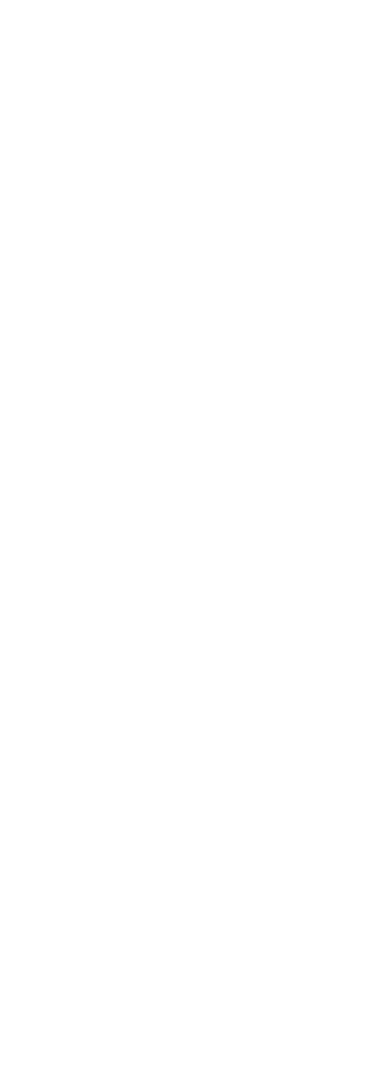
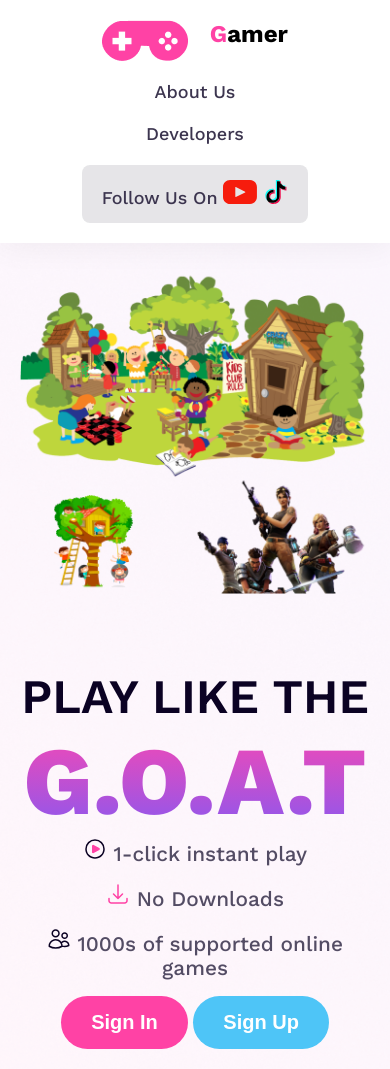
Before and after one commit to hossainAbirr/gamer-zone, a plain HTML site: page index.html in a window 390 px wide. Before the commit the page ends 844 px from the top, so only its background shows below. Drawn offline with nearby package versions, Linux system fonts and the light colour scheme.

Commit message:
banner section done and responsive

```diff
--- a/index.html
+++ b/index.html
@@ -1,15 +1,61 @@
 <!DOCTYPE html>
 <html lang="en">
-<head>
-    <meta charset="UTF-8">
-    <meta name="viewport" content="width=device-width, initial-scale=1.0">
+  <head>
+    <meta charset="UTF-8" />
+    <meta name="viewport" content="width=device-width, initial-scale=1.0" />
     <title>Gamer Zone</title>
-    <link rel="shortcut icon" href="./images/Frame.png" type="image/x-icon">
-    <link rel="stylesheet" href="styles/style.css">
-    <link rel="stylesheet" href="styles/responsive.css">
+    <link rel="shortcut icon" href="./images/Frame.png" type="image/x-icon" />
+    <link rel="stylesheet" href="styles/style.css" />
+    <link rel="stylesheet" href="styles/responsive.css" />
+    <link rel="preconnect" href="https://fonts.googleapis.com" />
+    <link rel="preconnect" href="https://fonts.gstatic.com" crossorigin />
+    <link
+      href="https://fonts.googleapis.com/css2?family=Poppins:wght@400;500;600;700;800;900&family=Work+Sans:wght@400;500;600;700;800;900&display=swap"
+      rel="stylesheet"
+    />
+  </head>
+  <body>
+    <!-- header section start -->
+    <header class="header">
+      <nav>
+        <div class="logo-container">
+          <img src="./images/Frame.png" alt="logo" class="logo" />
+          <h1><span class="highlight-text">G</span>amer</h1>
+        </div>
+        <ul>
+          <li><a href="">About Us</a></li>
+          <li><a href="">Developers</a></li>
+          <li class="link-icon">
+            <a href=""
+              >Follow Us On <img src="./images/Vector.svg" alt="icon" />
+              <img src="./images/tik-tok 1.svg" alt="icon"
+            /></a>
+          </li>
+        </ul>
+      </nav>
+      <div class="banner-container">
+        <div class="banner-content" id="banner-background">
+          <h1 class="banner-title">PLAY LIKE THE</h1>
+          <h1 class="highlight-heading">G.O.A.T</h1>
+          <p class="banner-lowercase"><img src="./images/play.svg" alt=""> 1-Click instant play</p>
+          <p> <img src="./images/download.svg" alt="icon"> No Downloads</p>
+          <p><img src="./images/people.svg" alt="icon"> 1000s of supported online games</p>
+         <button class="btn-primary">Sign In</button>
+         <button class="btn-secondary">Sign Up</button>
+        </div>
+        <div class="banner-content">
+          <img src="./images/Group 18.png" alt="img" class="banner-img" />
+        </div>
+      </div>
+    </header>
+    <!-- header section end -->
 
-</head>
-<body>
+    <!-- main section start  -->
+    <main></main>
+    <!-- main section end  -->
 
-</body>
+    <!-- footer section end  -->
+    <footer></footer>
+    <!-- footer section start  -->
+  </body>
 </html>
--- a/styles/responsive.css
+++ b/styles/responsive.css
@@ -0,0 +1,34 @@
+/* meadia queries for small devices  */
+@media screen and (max-width:576px) {
+    nav, nav ul {
+        flex-direction: column;
+    }
+    nav {
+        height: auto;
+    }
+    .logo-container {
+        margin-bottom: 20px;
+    }
+    nav, .banner-container {
+        padding: 20px;
+    }
+    .banner-container {
+        flex-direction: column-reverse;
+        text-align: center;
+        gap: 70px;
+
+    }
+    .banner-content {
+        width: 100%;
+    }
+
+
+}
+
+/* media querie for medium devices  */
+
+@media screen and (min-width:577px) and (max-width:960px) {
+    .banner-content {
+        width: auto;
+    }
+}
--- a/styles/style.css
+++ b/styles/style.css
@@ -0,0 +1,111 @@
+/* common shared styles  */
+* {
+  padding: 0;
+  margin: 0;
+}
+body {
+  font-family: "Poppins", sans-serif;
+  font-family: "Work Sans", sans-serif;
+}
+.btn-primary {
+  color: #fff;
+  border: none;
+  font-size: 20px;
+  font-weight: 600;
+  padding: 15px 30px;
+  border-radius: 5.9rem;
+  background: var(--linear, linear-gradient(90deg, #ff42a5 0%, #ff42a5 100%));
+}
+.btn-secondary {
+  font-size: 20px;
+  font-weight: 600;
+  color: #fff;
+  border: none;
+  padding: 15px 30px;
+  border-radius: 5.9rem;
+  background: #4ec5f7;
+}
+
+/* header section  */
+
+nav {
+  height: 7rem;
+  display: flex;
+  justify-content: space-between;
+  align-items: center;
+  background: #fff;
+  box-shadow: 0px 4px 30px 0px rgba(0, 0, 0, 0.05);
+  padding: 0 3rem;
+}
+
+.logo-container {
+  display: flex;
+  gap: 1.3rem;
+}
+.highlight-text {
+  background: var(--linear, linear-gradient(90deg, #ff42a5 0%, #ff42a5 100%));
+  background-clip: text;
+  -webkit-background-clip: text;
+  -webkit-text-fill-color: transparent;
+}
+nav ul {
+  display: flex;
+  align-items: center;
+  list-style: none;
+  text-align: center;
+  gap: 1.3rem;
+}
+nav a {
+  text-decoration: none;
+  color: #3c354f;
+  font-size: 18px;
+  font-weight: 500;
+}
+.link-icon {
+  border-radius: 8px;
+  background: rgba(11, 2, 35, 0.1);
+  padding: 15px 20px;
+  display: flex;
+}
+/* banner section  */
+.banner-container {
+  padding: 0 3rem;
+  display: flex;
+  align-items: center;
+  justify-content: space-between;
+  background-image: url(../images/Group\ 14.png);
+  background-size: cover;
+  background-repeat: no-repeat;
+}
+.banner-content {
+  width: 50%;
+}
+.banner-title {
+  color: #0b0223;
+  font-size: 48px;
+  font-weight: 600;
+}
+.highlight-heading {
+  font-size: 96px;
+  font-weight: 800;
+  background: linear-gradient(180deg, #f948b2 0%, #8758f1 100%);
+  background-clip: text;
+  -webkit-background-clip: text;
+  -webkit-text-fill-color: transparent;
+}
+.banner-container p {
+  color: #534c64;
+  font-size: 1.3rem;
+  font-weight: 500;
+  margin-bottom: 1rem;
+}
+.banner-container .banner-lowercase {
+  color: #534c64;
+  font-size: 1.3rem;
+  font-weight: 500px;
+  text-transform: lowercase;
+}
+.banner-img {
+  width: 100%;
+  height: 100%;
+}
```
Also changed, not shown: images/Frame.svg (added), images/Vector.svg (added), images/download.svg (added), images/people.svg (added), images/play.svg (added), images/tik-tok 1.svg (added).
